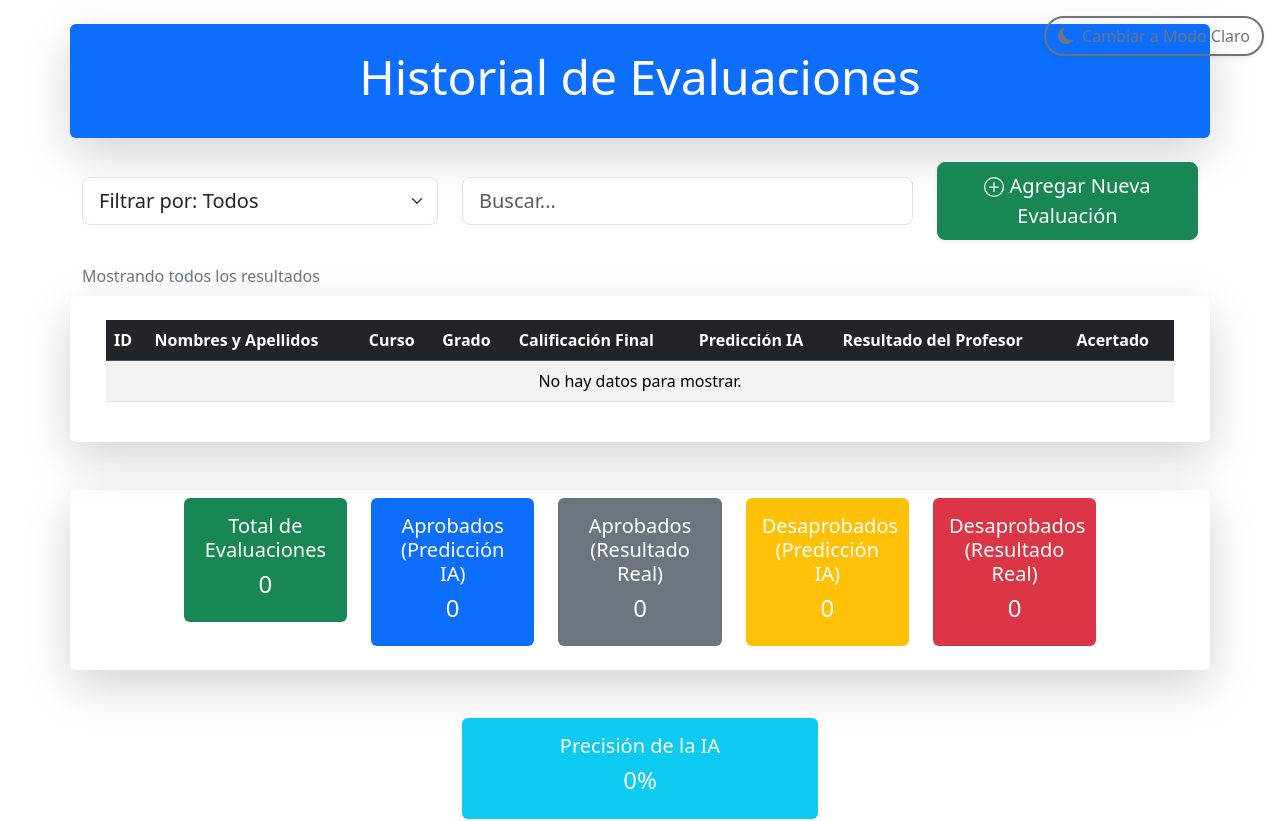
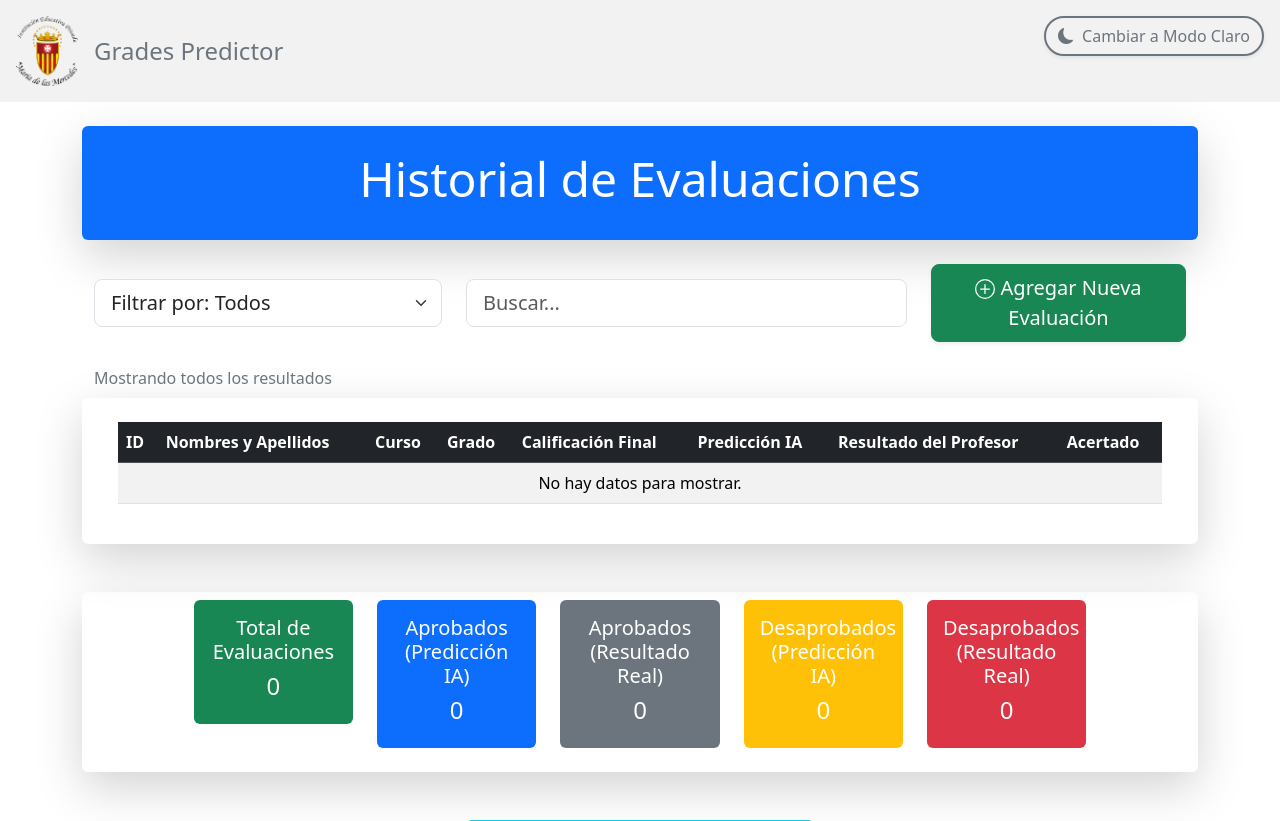
Before and after one commit to Accrer-Dev/trained_model, a Django app: page / in a window 1280 px wide; the page is wider, and only the part inside the window is pictured. Shown: the top 821 px of that part. Run offline with Django 5.2, Linux system fonts and the light colour scheme; data that the repository does not hold is empty.

Commit message:
Adicion de Header y logo de colegio'

```diff
--- a/grade_predictor/settings.py
+++ b/grade_predictor/settings.py
@@ -123,7 +123,11 @@ USE_TZ = True
 # Static files (CSS, JavaScript, Images)
 # https://docs.djangoproject.com/en/5.0/howto/static-files/
 
-STATIC_URL = "static/"
+STATIC_URL = "/static/"
+
+STATICFILES_DIRS = [
+    os.path.join(BASE_DIR, "grades/static"),
+]
 
 if not DEBUG:
     STATIC_ROOT = os.path.join(BASE_DIR, 'staticfiles')
--- a/templates/base.html
+++ b/templates/base.html
@@ -1,4 +1,6 @@
 <!-- templates/base.html -->
+
+{% load static %}
 
 <!DOCTYPE html>
 <html lang="en">
@@ -6,14 +8,31 @@
     <meta charset="utf-8" />
     <title>
       {% block title %}
-        Grades predictor
+        Grades Predictor
       {% endblock %}
     </title>
     <link href="https://cdn.jsdelivr.net/npm/bootstrap@5.3.3/dist/css/bootstrap.min.css" rel="stylesheet" />
     <link rel="stylesheet" href="https://cdn.jsdelivr.net/npm/bootstrap-icons@1.11.3/font/bootstrap-icons.min.css">
   </head>
   <body>
-    {% block page_content %}
-    {% endblock %}
+    <!-- Header -->
+    <header style="background-color: rgba(0, 0, 0, 0.05);" class="text-light p-3 d-flex align-items-center justify-content-between">
+      <div class="d-flex align-items-center">
+        <div class="me-3">
+          <img src="{% static 'grades/images/logo.png' %}" alt="Logo de la Institución" class="img-fluid" style="max-height: 70px;">
+        </div>
+        <div>
+          <h1 class="h4 mb-0" style="color: #6c757d;">Grades Predictor</h1>
+        </div>
+      </div>
+    </header>
+
+    <div class="container mt-4">
+      {% block page_content %}
+      {% endblock %}
+    </div>
+
+    <!-- Bootstrap JavaScript -->
+    <script src="https://cdn.jsdelivr.net/npm/bootstrap@5.3.3/dist/js/bootstrap.bundle.min.js"></script>
   </body>
 </html>
```
Also changed, not shown: grades/static/grades/images/logo.png (added).
